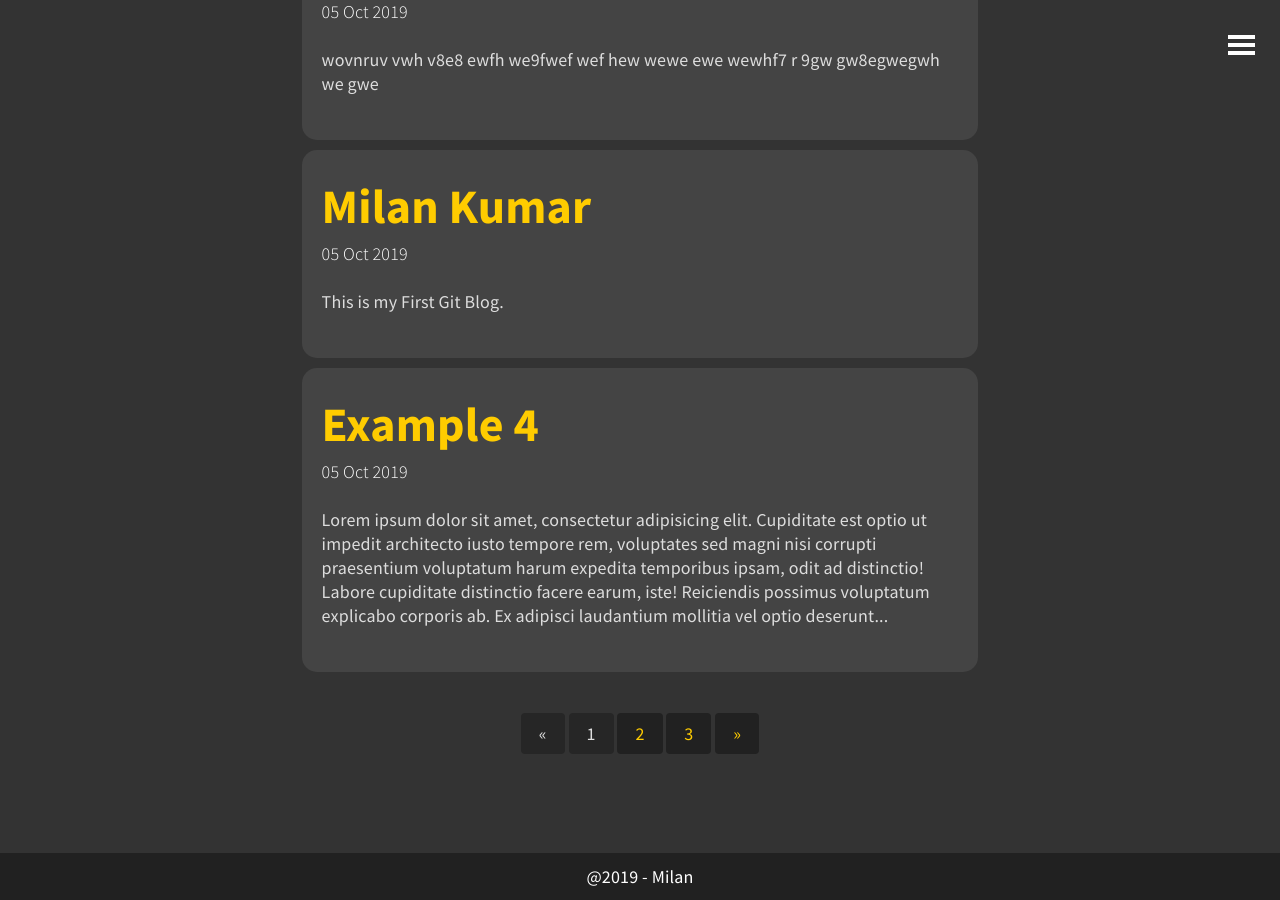
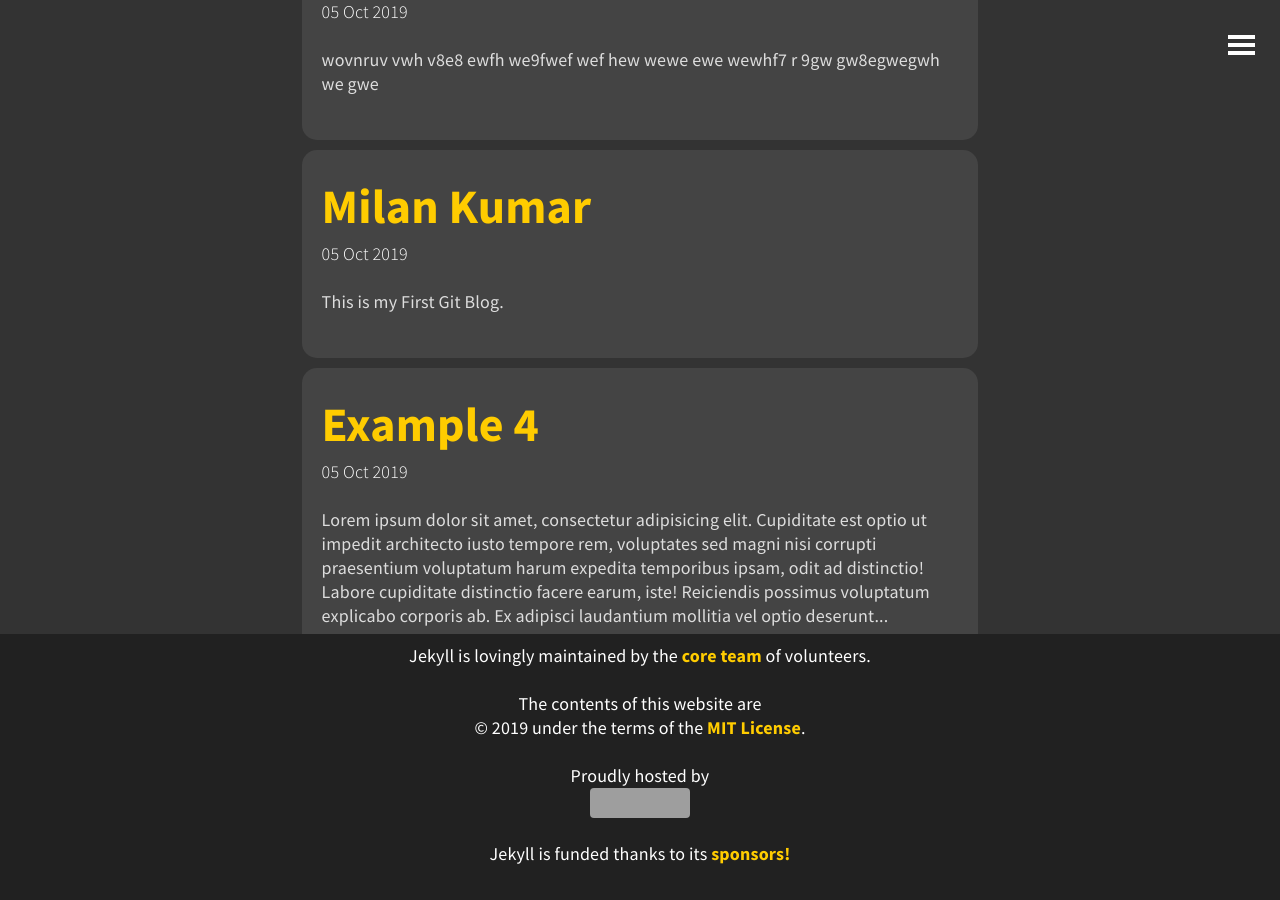
Before and after one commit to bdmilan/blog, a Jekyll site: the page built from index.html, in a window 1280 px wide and 900 px high, scrolled down 1745 px. Built offline with Jekyll 4.4.1, drawn with Linux system fonts in a browser that asks for light colours; the list of posts is cut into pages by our own code; grey boxes are pictures that could not be loaded.

Commit message:
Update footer.html

```diff
--- a/_includes/footer.html
+++ b/_includes/footer.html
@@ -1 +1,22 @@
-<footer class="footer"><span>@2019 - Milan</span></footer>
+<footer class="footer"><div class="grid">
+    <div class="unit one-third center-on-mobiles">
+      <p>Jekyll is lovingly maintained by the <a href="/team/">core team</a> of volunteers. </p>
+      <p>The contents of this website are <br>©&nbsp;2019 under the terms of the <a href="https://github.com/jekyll/jekyll/blob/master/LICENSE">MIT&nbsp;License</a>.</p>
+    </div>
+    <div class="unit two-thirds align-right center-on-mobiles">
+      <p>
+        Proudly hosted by
+        <a href="https://github.com">
+          <img src="/img/footer-logo.png" alt="GitHub • Social coding" width="100" height="30">
+        </a>
+      </p>
+    </div>
+    <div class="unit two-thirds align-right center-on-mobiles">
+      <p>
+        Jekyll is funded thanks to its
+        <a href="https://github.com/jekyll/jekyll#sponsors">
+          sponsors!
+        </a>
+      </p>
+    </div>
+  </div></footer>
```
